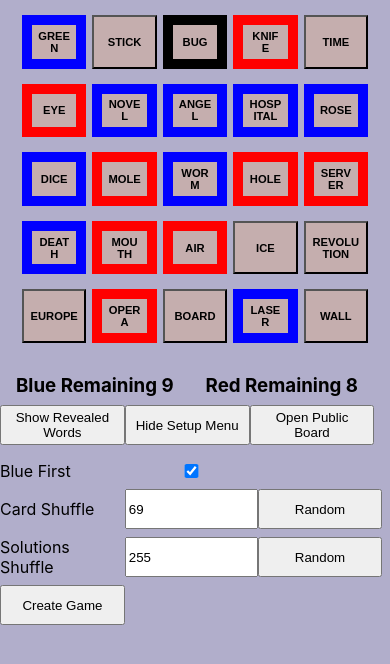
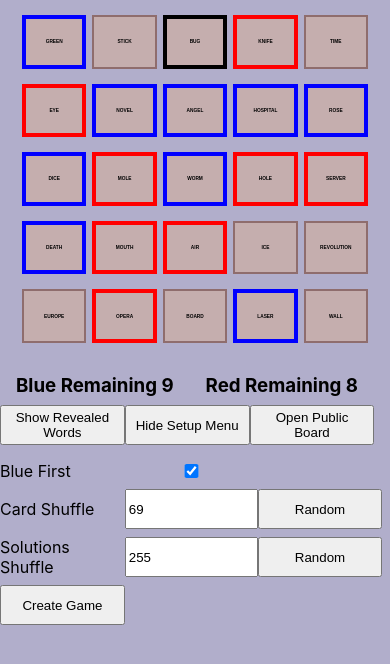
Before and after one commit to pabs97/codenames, a React (Create React App) app: page / in a window 390 px wide. Both pictures are taken after a click on the button "Create Game". Shown: the top 664 px of the page. Built offline with nearby package versions, Linux system fonts and the light colour scheme.

Commit message:
word styles

```diff
--- a/src/App.scss
+++ b/src/App.scss
@@ -35,16 +35,21 @@ body {
     }
 
     .--blue {
-      border: 10px solid blue;
+      // border: 10px solid blue;
+      border-color: blue;
     }
     .--red {
-      border: 10px solid red;
+      // border: 10px solid red;
+      border-color: red;
+
     }
-    // .--gray {
-    //   border: 10px solid rgb(143, 109, 109);
-    // }
+    .--gray {
+      border: .125rem solid rgb(143, 109, 109);
+      // border-color: transparent;
+    }
     .--black {
-      border: 10px solid black;
+      // border: 10px solid black;
+      border-color: black;
     }
     &.--hide-word .--revealed {
       color: transparent;
@@ -72,15 +77,18 @@ body {
     &.--show-word .--revealed {
       &.--blue {
         border: 15px solid blue;
+        // border-color: blue;
       }
       &.--red {
         border: 15px solid red;
+        // border-color: red;
       }
       &.--gray {
         border: 15px solid rgb(143, 109, 109);
       }
       &.--black {
         border: 15px solid black;
+        // border-color: black;
       }
     }
 
@@ -144,6 +152,10 @@ body {
   }
 }
 
+.--admin .word-card {
+  border: 0.5rem solid;
+}
+
 // mobile only
 @media (max-width: 940px) {
   .App {
@@ -169,4 +181,19 @@ body {
   .word-card {
     font-size: 0.7rem;
   }
+  .--admin .word-card {
+    border: 0.4rem solid;
+  }
 }
+
+
+
+@media (max-width: 440px) {
+  .word-card {
+    font-size: 0.3rem;
+  }
+
+  .--admin .word-card {
+    border: 0.3rem solid;
+  }
+}
```
